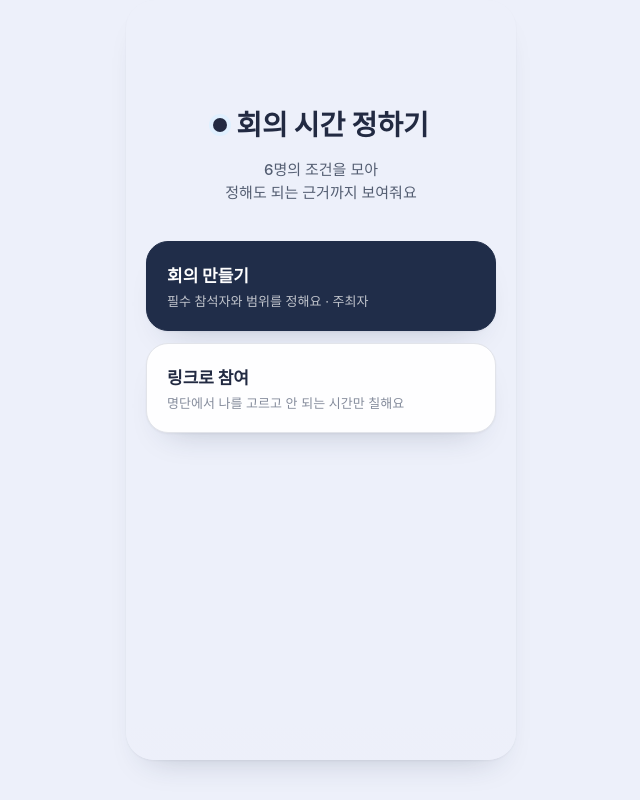
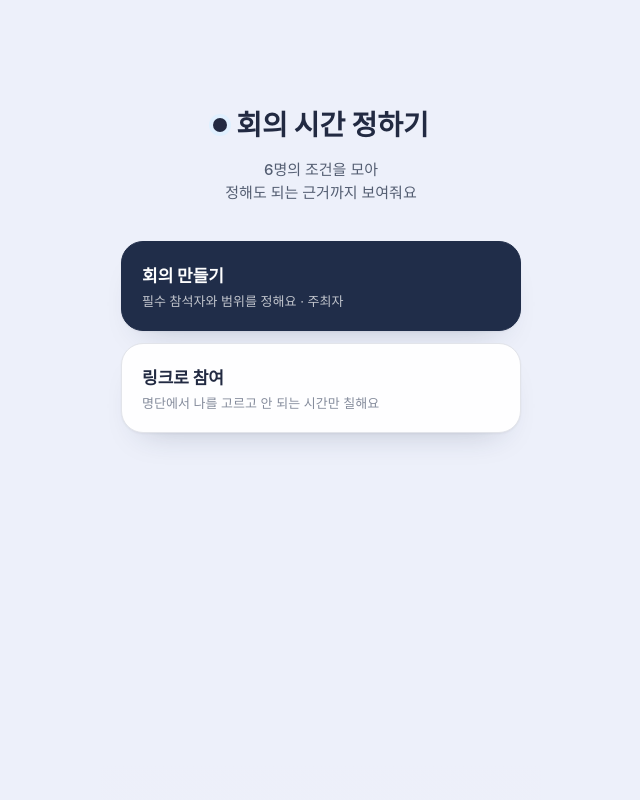
Before and after one commit to JJongW/Toss_Product_Design_Challenge, a Next.js app: page / in a window 1280 px wide. Shown: the whole page, without its empty margins (319-959 px from the left). Built offline with nearby package versions, Linux system fonts and the light colour scheme.

Commit message:
임베드 하단 정합: 앱 frame을 뷰포트(100dvh)로 채워 CTA 바닥 도킹·빈공간/스크롤 제거(자체 카드 프레임 제거, iframe이 폰 베젤)

```diff
--- a/src/app/globals.css
+++ b/src/app/globals.css
@@ -112,17 +112,14 @@ b {
 }
 
 .frame {
-  width: 390px;
-  max-width: 100%;
-  min-height: 760px;
+  width: 100%;
+  max-width: 440px;
+  min-height: 100dvh;
   background: var(--bg);
-  border-radius: 28px;
   overflow: hidden;
   position: relative;
-  box-shadow: var(--shadow);
   display: flex;
   flex-direction: column;
-  margin-bottom: 40px;
 }
 .roleband {
   display: grid;
```
